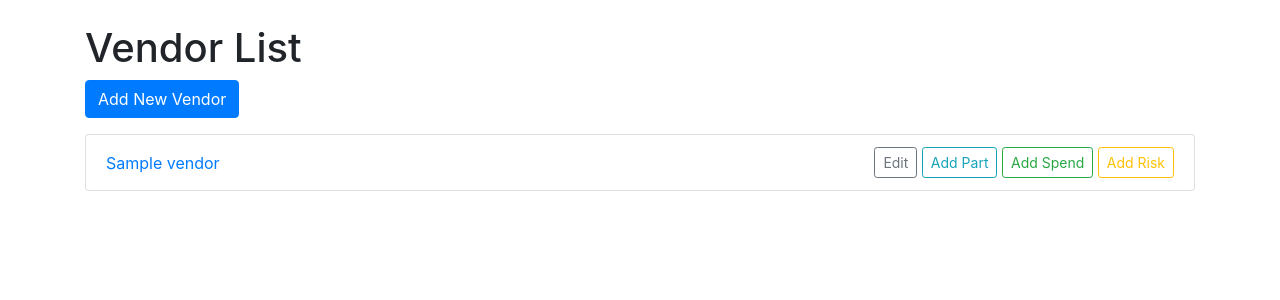
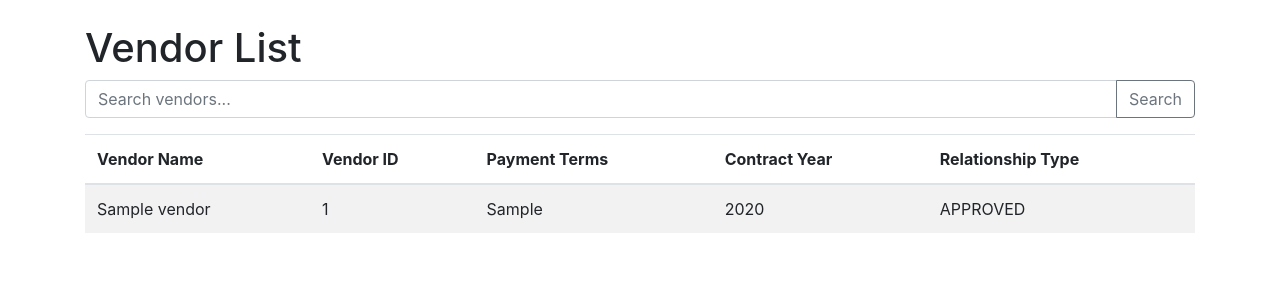
Before and after one commit to marcosogg/vendor-management-webapp, a Django app: page /vendors/ in a window 1280 px wide. Shown: the part 56-356 px from the top of the page. Run offline with Django 5.2, Linux system fonts and the light colour scheme; tables that the repository leaves empty hold one stand-in row (values such as "Sample post"); some libraries are stand-ins or nearby versions.

Commit message:
Fix URL configuration and template issues for vendor list view

```diff
--- a/core/templates/core/vendor_list.html
+++ b/core/templates/core/vendor_list.html
@@ -2,34 +2,38 @@
 
 {% block content %}
 <h1>Vendor List</h1>
-<a href="{% url 'vendor-create' %}" class="btn btn-primary mb-3">Add New Vendor</a>
-<ul class="list-group">
-    {% for vendor in vendors %}
-    <li class="list-group-item d-flex justify-content-between align-items-center">
-        <a href="{% url 'vendor-detail' vendor.pk %}">{{ vendor.vendor_name }}</a>
-        <div>
-            <a href="{% url 'vendor-update' vendor.pk %}" class="btn btn-sm btn-outline-secondary">Edit</a>
-            <a href="{% url 'part-create' %}?vendor={{ vendor.pk }}" class="btn btn-sm btn-outline-info">Add Part</a>
-            <a href="{% url 'spend-create' %}?vendor={{ vendor.pk }}" class="btn btn-sm btn-outline-success">Add Spend</a>
-            <a href="{% url 'risk-create' %}?vendor={{ vendor.pk }}" class="btn btn-sm btn-outline-warning">Add Risk</a>
+
+<form method="get" class="mb-3">
+    <div class="input-group">
+        <input type="text" name="search" class="form-control" placeholder="Search vendors..." value="{{ search_query }}">
+        <div class="input-group-append">
+            <button class="btn btn-outline-secondary" type="submit">Search</button>
         </div>
-    </li>
-    {% empty %}
-    <li class="list-group-item">No vendors found.</li>
-    {% endfor %}
-</ul>
+    </div>
+</form>
 
-{% if is_paginated %}
-<nav aria-label="Page navigation" class="mt-3">
-    <ul class="pagination">
-        {% if page_obj.has_previous %}
-        <li class="page-item"><a class="page-link" href="?page={{ page_obj.previous_page_number }}">Previous</a></li>
-        {% endif %}
-        <li class="page-item"><span class="page-link">Page {{ page_obj.number }} of {{ page_obj.paginator.num_pages }}</span></li>
-        {% if page_obj.has_next %}
-        <li class="page-item"><a class="page-link" href="?page={{ page_obj.next_page_number }}">Next</a></li>
-        {% endif %}
-    </ul>
-</nav>
-{% endif %}
+<table class="table table-striped">
+    <thead>
+        <tr>
+            <th>Vendor Name</th>
+            <th>Vendor ID</th>
+            <th>Payment Terms</th>
+            <th>Contract Year</th>
+            <th>Relationship Type</th>
+        </tr>
+    </thead>
+    <tbody>
+        {% for vendor in vendors %}
+        <tr>
+            <td>{{ vendor.vendor_name }}</td>
+            <td>{{ vendor.vendor_id }}</td>
+            <td>{{ vendor.payment_terms }}</td>
+            <td>{{ vendor.contract_year }}</td>
+            <td>{{ vendor.relationship_type }}</td>
+        </tr>
+        {% endfor %}
+    </tbody>
+</table>
+
+{% include 'pagination.html' %}
 {% endblock %}
--- /dev/null
+++ b/core/templates/pagination.html
@@ -0,0 +1,17 @@
+{% if is_paginated %}
+<nav aria-label="Page navigation">
+    <ul class="pagination justify-content-center">
+        {% if page_obj.has_previous %}
+            <li class="page-item"><a class="page-link" href="?page=1{% if search_query %}&search={{ search_query }}{% endif %}">&laquo; First</a></li>
+            <li class="page-item"><a class="page-link" href="?page={{ page_obj.previous_page_number }}{% if search_query %}&search={{ search_query }}{% endif %}">Previous</a></li>
+        {% endif %}
+
+        <li class="page-item active"><span class="page-link">Page {{ page_obj.number }} of {{ page_obj.paginator.num_pages }}</span></li>
+
+        {% if page_obj.has_next %}
+            <li class="page-item"><a class="page-link" href="?page={{ page_obj.next_page_number }}{% if search_query %}&search={{ search_query }}{% endif %}">Next</a></li>
+            <li class="page-item"><a class="page-link" href="?page={{ page_obj.paginator.num_pages }}{% if search_query %}&search={{ search_query }}{% endif %}">Last &raquo;</a></li>
+        {% endif %}
+    </ul>
+</nav>
+{% endif %}
--- a/core/urls.py
+++ b/core/urls.py
@@ -1,22 +1,10 @@
+# core/urls.py
+
 from django.urls import path
-from .views import (
-    home,
-    VendorListView,
-    VendorDetailView,
-    VendorCreateView,
-    VendorUpdateView,
-    PartCreateView,
-    SpendCreateView,
-    RiskCreateView,
-)
+from .views import HomeView, VendorListView, VendorDetailView
 
 urlpatterns = [
-    path("", home, name="home"),
-    path("vendors/", VendorListView.as_view(), name="vendor-list"),
-    path("vendors/<int:pk>/", VendorDetailView.as_view(), name="vendor-detail"),
-    path("vendors/add/", VendorCreateView.as_view(), name="vendor-create"),
-    path("vendors/<int:pk>/edit/", VendorUpdateView.as_view(), name="vendor-update"),
-    path("parts/add/", PartCreateView.as_view(), name="part-create"),
-    path("spends/add/", SpendCreateView.as_view(), name="spend-create"),
-    path("risks/add/", RiskCreateView.as_view(), name="risk-create"),
+    path('', HomeView.as_view(), name='home'),
+    path('vendors/', VendorListView.as_view(), name='vendor_list'),
+    path('vendors/<int:pk>/', VendorDetailView.as_view(), name='vendor_detail'),
 ]
--- a/core/views.py
+++ b/core/views.py
@@ -1,57 +1,59 @@
-from django.shortcuts import render, get_object_or_404, redirect
-from django.views.generic import ListView, DetailView, CreateView, UpdateView
-from django.urls import reverse_lazy
+# core/views.py
+
+from django.views.generic import ListView, DetailView
+from django.views.generic.base import TemplateView
+from django.db.models import Q, Sum
 from .models import Vendor, Part, Spend, Risk
-from .forms import VendorForm, PartForm, SpendForm, RiskForm
 
-def home(request):
-    return render(request, 'core/home.html')
+
+class HomeView(TemplateView):
+    template_name = "core/home.html"
+
+    def get_context_data(self, **kwargs):
+        context = super().get_context_data(**kwargs)
+        context["vendor_count"] = Vendor.objects.count()
+        context["part_count"] = Part.objects.count()
+        context["spend_total"] = (
+            Spend.objects.aggregate(total=Sum("usd_amount"))["total"] or 0
+        )
+        context["high_risk_count"] = Risk.objects.filter(risk_level="High").count()
+        return context
+
 
 class VendorListView(ListView):
     model = Vendor
-    template_name = 'core/vendor_list.html'
-    context_object_name = 'vendors'
+    template_name = "vendor_list.html"
+    context_object_name = "vendors"
     paginate_by = 10
+
+    def get_queryset(self):
+        queryset = super().get_queryset()
+        search_query = self.request.GET.get("search", "")
+        if search_query:
+            queryset = queryset.filter(
+                Q(vendor_name__icontains=search_query)
+                | Q(vendor_id__icontains=search_query)
+            )
+        return queryset
+
+    def get_context_data(self, **kwargs):
+        context = super().get_context_data(**kwargs)
+        context["search_query"] = self.request.GET.get("search", "")
+        return context
+
 
 class VendorDetailView(DetailView):
     model = Vendor
-    template_name = 'core/vendor_profile.html'
-    context_object_name = 'vendor'
+    template_name = "vendor_detail.html"
+    context_object_name = "vendor"
 
     def get_context_data(self, **kwargs):
         context = super().get_context_data(**kwargs)
         vendor = self.get_object()
-        context['parts'] = vendor.parts.all()
-        context['spends'] = vendor.spends.all()
-        context['risk'] = vendor.risk
+        context["parts"] = vendor.parts.all()
+        context["spends"] = vendor.spends.all()
+        context["risk"] = vendor.risk
         return context
 
-class VendorCreateView(CreateView):
-    model = Vendor
-    form_class = VendorForm
-    template_name = 'core/vendor_form.html'
-    success_url = reverse_lazy('vendor-list')
 
-class VendorUpdateView(UpdateView):
-    model = Vendor
-    form_class = VendorForm
-    template_name = 'core/vendor_form.html'
-    success_url = reverse_lazy('vendor-list')
-
-class PartCreateView(CreateView):
-    model = Part
-    form_class = PartForm
-    template_name = 'core/part_form.html'
-    success_url = reverse_lazy('vendor-list')
-
-class SpendCreateView(CreateView):
-    model = Spend
-    form_class = SpendForm
-    template_name = 'core/spend_form.html'
-    success_url = reverse_lazy('vendor-list')
-
-class RiskCreateView(CreateView):
-    model = Risk
-    form_class = RiskForm
-    template_name = 'core/risk_form.html'
-    success_url = reverse_lazy('vendor-list')
+# Remove any other views that were used for data modification
--- a/data_import/templates/data_import/import.html
+++ b/data_import/templates/data_import/import.html
@@ -8,7 +8,7 @@
     {% bootstrap_form form %}
     {% buttons %}
     <button type="submit" class="btn btn-primary">Upload</button>
-    <a href="{% url 'vendor-list' %}" class="btn btn-secondary">Cancel</a>
+    <a href="{% url 'vendor_list' %}" class="btn btn-secondary">Cancel</a>
     {% endbuttons %}
 </form>
 {% endblock %}
--- a/data_import/urls.py
+++ b/data_import/urls.py
@@ -2,5 +2,5 @@ from django.urls import path
 from .views import import_data
 
 urlpatterns = [
-    path('', import_data, name='import-data'),
+    path("", import_data, name="import_data"),
 ]
--- a/templates/base.html
+++ b/templates/base.html
@@ -23,10 +23,10 @@
                     <a class="nav-link" href="{% url 'home' %}">Home</a>
                 </li>
                 <li class="nav-item">
-                    <a class="nav-link" href="{% url 'vendor-list' %}">Vendors</a>
+                    <a class="nav-link" href="{% url 'vendor_list' %}">Vendors</a>
                 </li>
                 <li class="nav-item">
-                    <a class="nav-link" href="{% url 'import-data' %}">Import Data</a>
+                    <a class="nav-link" href="{% url 'import_data' %}">Import Data</a>
                 </li>
             </ul>
         </div>
```
Also changed, not shown: core/management/commands/populate_db.py (added, +55 -0 lines), core/templates/core/home.html (+6 -7 lines).
